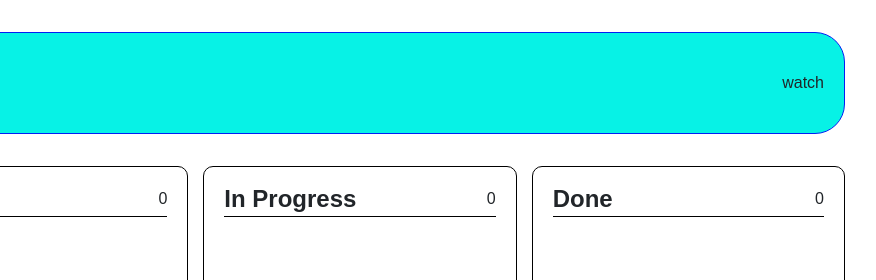
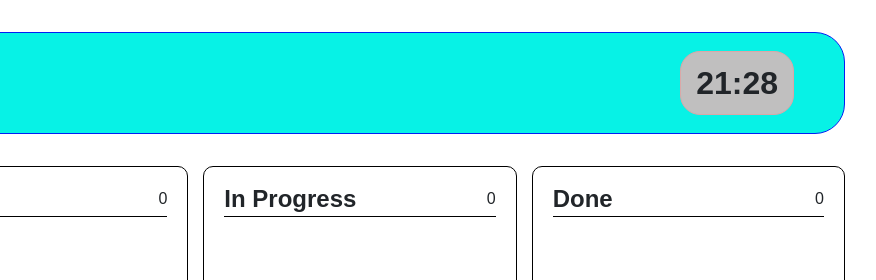
Before and after one commit to Noiziee/course-trello, a website built with Parcel: page src/index.html in a window 1280 px wide. Shown: the top 280 px of the page, 280-1156 px from the left. Built offline with nearby package versions, Linux system fonts and the light colour scheme.

Commit message:
feat: clock solution

```diff
--- a/src/index.html
+++ b/src/index.html
@@ -15,7 +15,7 @@
     <div class="container">
       <div class="header__row">
         <img class="header__logo" src="./images/trello.svg" alt="logo">
-        <div id="watch" class="header__watch">watch</div>
+        <div id="clock" class="clock"></div>
       </div>
     </div>
   </div>
--- a/src/js/app.js
+++ b/src/js/app.js
@@ -18,7 +18,7 @@ const selectUserElement = $('#selectUser')
 const formElement = $('#form')
 const inProgressElement = $('#inProgress')
 const doneElement = $('#done')
-const watchElement = $('#watch')
+const clockElement = $('#clock')
 const modalInstance = Modal.getOrCreateInstance(modalElement)
 
 // Init
@@ -115,3 +115,12 @@ function render(collection, wrapper) {
 function getModal() {
   modalInstance.show()
 }
+
+// Clock
+function clock() {
+  const date = new Date().getHours()
+  const date1 = new Date().getMinutes()
+  clockElement.innerHTML = `${date}:${date1}`
+}
+
+setInterval(clock, 1000)
--- /dev/null
+++ b/src/scss/_clock.scss
@@ -0,0 +1,9 @@
+.clock {
+  margin-right: 30px;
+  border: 1px solid #dba7a7;
+  border-radius: 20px;
+  padding: 15px;
+  font-size: 2rem;
+  font-weight: 700;
+  background-color: #c0bfbf;
+}
--- a/src/scss/_header.scss
+++ b/src/scss/_header.scss
@@ -13,6 +13,4 @@
   }
 
   // &__logo {}
-
-  // &__watch {}
 }
--- a/src/scss/app.scss
+++ b/src/scss/app.scss
@@ -14,3 +14,4 @@
 @import './card';
 @import './btn';
 @import './modal';
+@import './clock';
```
